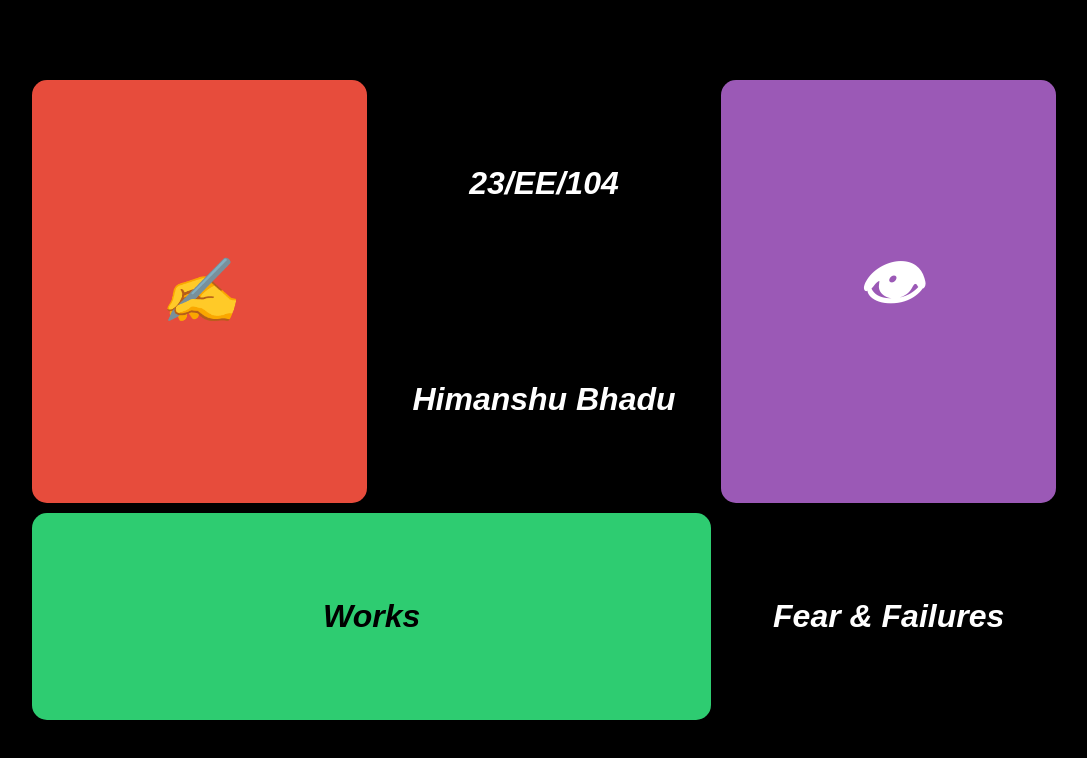
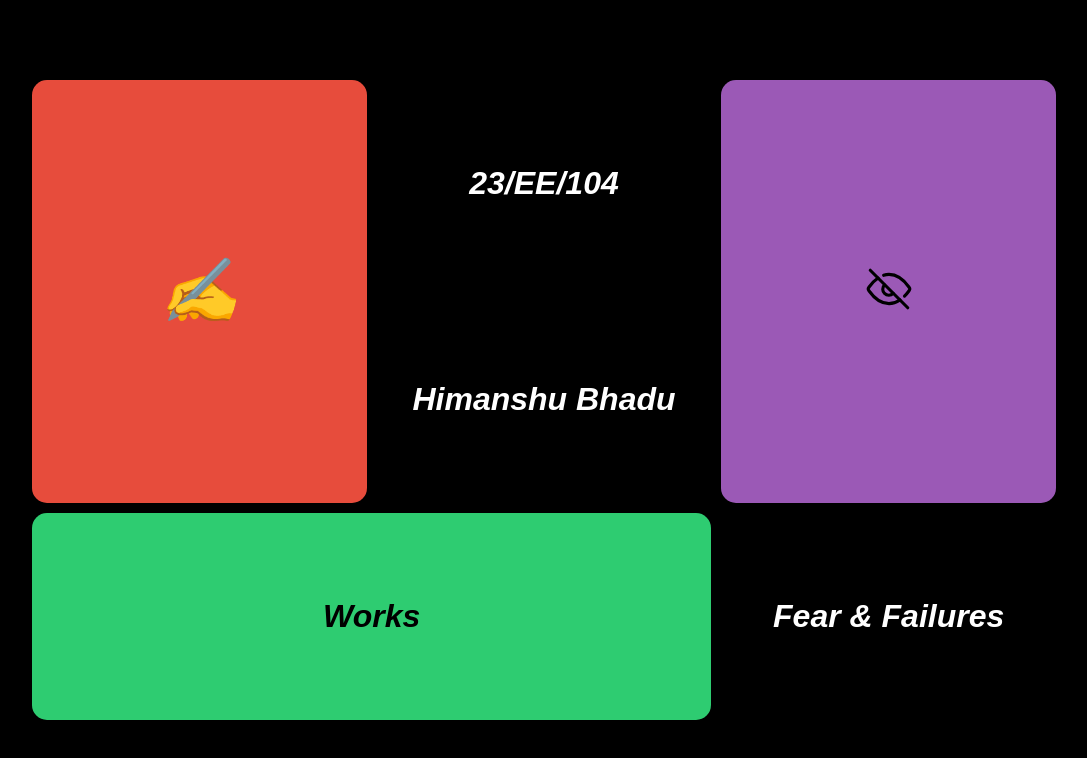
Before and after one commit to Himanshu-bhadu/GDSC-, a plain HTML site: page index.html in a window 1280 px wide. Shown: the whole page, without its empty margins (96-1183 px from the left). Drawn offline with Linux system fonts and the light colour scheme.

Commit message:
index.html

```diff
--- a/index.html
+++ b/index.html
@@ -13,7 +13,11 @@
         </div>
         <div class="box skin">23/EE/104</div>
         <div class="box purple">
-            <div class="icon">&#128065;</div>
+            <div class="icon"><svg xmlns="http://www.w3.org/2000/svg" viewBox="0 0 24 24" width="50" height="50" color="#000000" fill="none">
+                <path d="M19.439 15.439C20.3636 14.5212 21.0775 13.6091 21.544 12.955C21.848 12.5287 22 12.3155 22 12C22 11.6845 21.848 11.4713 21.544 11.045C20.1779 9.12944 16.6892 5 12 5C11.0922 5 10.2294 5.15476 9.41827 5.41827M6.74742 6.74742C4.73118 8.1072 3.24215 9.94266 2.45604 11.045C2.15201 11.4713 2 11.6845 2 12C2 12.3155 2.15201 12.5287 2.45604 12.955C3.8221 14.8706 7.31078 19 12 19C13.9908 19 15.7651 18.2557 17.2526 17.2526" stroke="currentColor" stroke-width="1.5" stroke-linecap="round" stroke-linejoin="round" />
+                <path d="M9.85786 10C9.32783 10.53 9 11.2623 9 12.0711C9 13.6887 10.3113 15 11.9289 15C12.7377 15 13.47 14.6722 14 14.1421" stroke="currentColor" stroke-width="1.5" stroke-linecap="round" />
+                <path d="M3 3L21 21" stroke="currentColor" stroke-width="1.5" stroke-linecap="round" stroke-linejoin="round" />
+            </svg></div>
         </div>
         <div class="box black center">Himanshu Bhadu</div>
         <div class="box green">Works</div>
```
